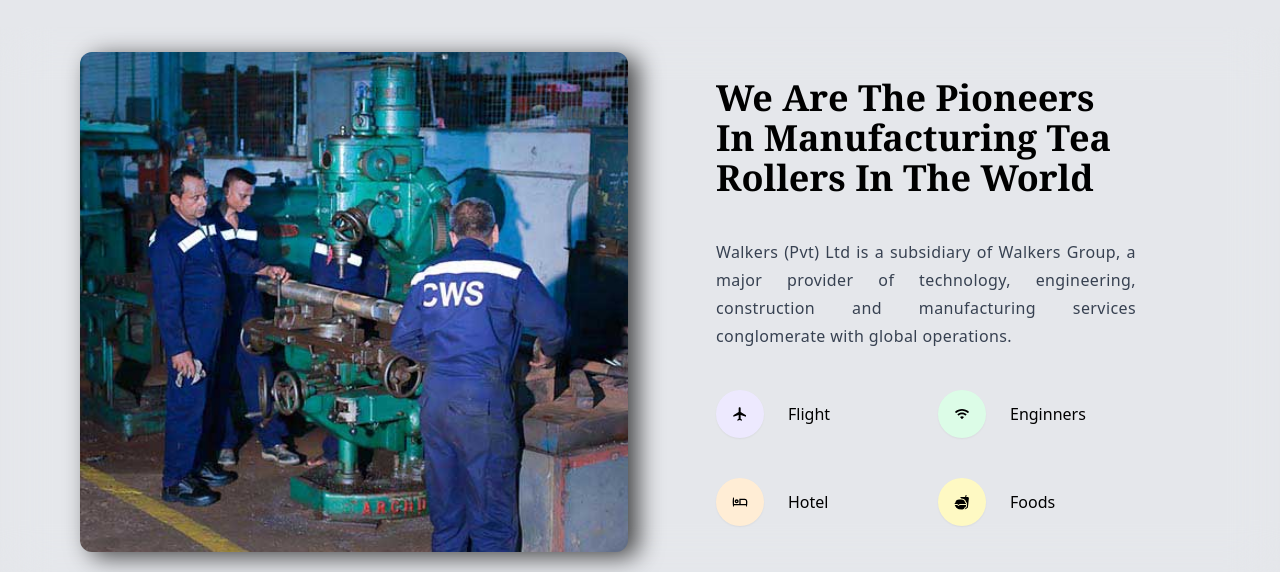
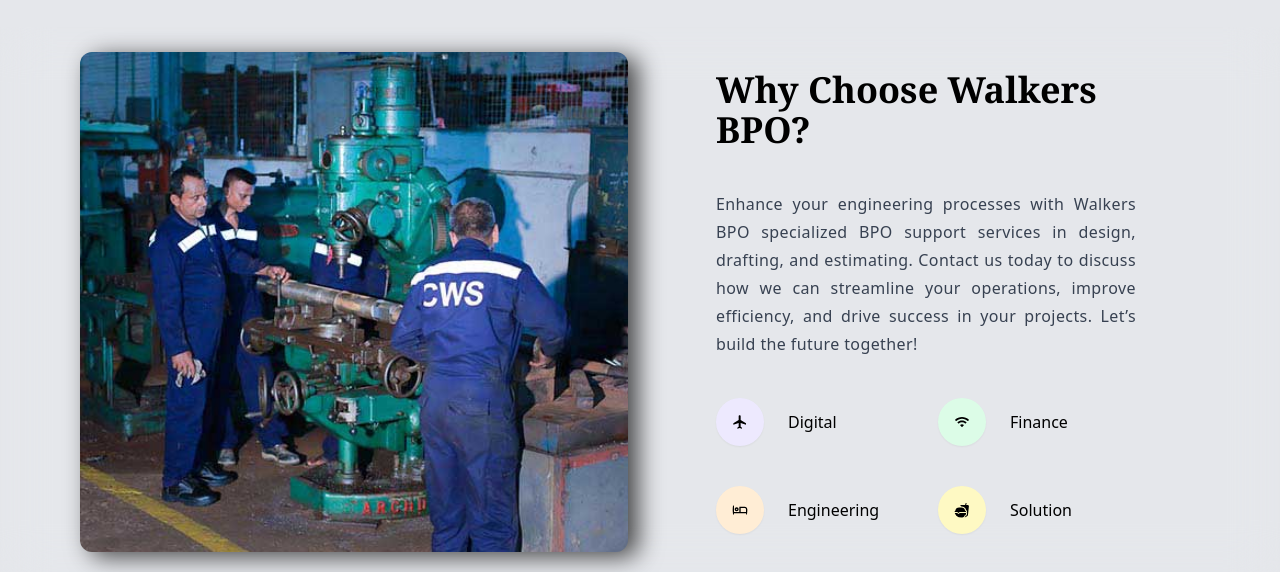
Before and after one commit to cswarnasooriya/walkers_bpo, a React (Vite) app in the folder client/: page / in a window 1280 px wide. Shown: the part 5227-5799 px from the top of the page. Built offline with nearby package versions, Linux system fonts and the light colour scheme.

Commit message:
change _S

```diff
--- a/client/src/components/Banner/Banner.jsx
+++ b/client/src/components/Banner/Banner.jsx
@@ -25,34 +25,34 @@
                   data-aos="fade-up"
                   className="text-3xl sm:text-4xl font-semibold font-serif capitalize"
                 >
-                  We are the pioneers in manufacturing tea rollers in the world
+                 Why Choose Walkers BPO?
                 </h1>
                 <p
                   data-aos="fade-up"
                   className="text-md text-gray-700 text-justify tracking-wide leading-7"
                 >
-                  Walkers (Pvt) Ltd is a subsidiary of Walkers Group, a major provider of technology, engineering, construction and manufacturing services conglomerate with global operations.
+                 Enhance your engineering processes with Walkers BPO specialized BPO support services in design, drafting, and estimating. Contact us today to discuss how we can streamline your operations, improve efficiency, and drive success in your projects. Let’s build the future together!
                   <br />
                 </p>
                 <div data-aos="zoom-in" className="grid grid-cols-2 gap-6">
                   <div className="space-y-10">
                     <div className="flex items-center gap-6">
                       <MdFlight className="text-4xl h-12 w-12 shadow-sm p-4 rounded-full bg-violet-100 dark:bg-violet-400" />
-                      <p>Flight</p>
+                      <p>Digital</p>
                     </div>
                     <div className="flex items-center gap-6">
                       <MdOutlineLocalHotel className="text-4xl h-12 w-12 shadow-sm p-4 rounded-full bg-orange-100 dark:bg-orange-400" />
-                      <p>Hotel</p>
+                      <p>Engineering</p>
                     </div>
                   </div>
                   <div className="space-y-10">
                     <div className="flex items-center gap-6">
                       <IoIosWifi className="text-4xl h-12 w-12 shadow-sm p-4 rounded-full bg-green-100 dark:bg-green-400" />
-                      <p>Enginners</p>
+                      <p>Finance</p>
                     </div>
                     <div className="flex items-center gap-6">
                       <IoFastFoodSharp className="text-4xl h-12 w-12 shadow-sm p-4 rounded-full bg-yellow-100 dark:bg-yellow-400" />
-                      <p>Foods</p>
+                      <p>Solution</p>
                     </div>
                   </div>
                 </div>
```
